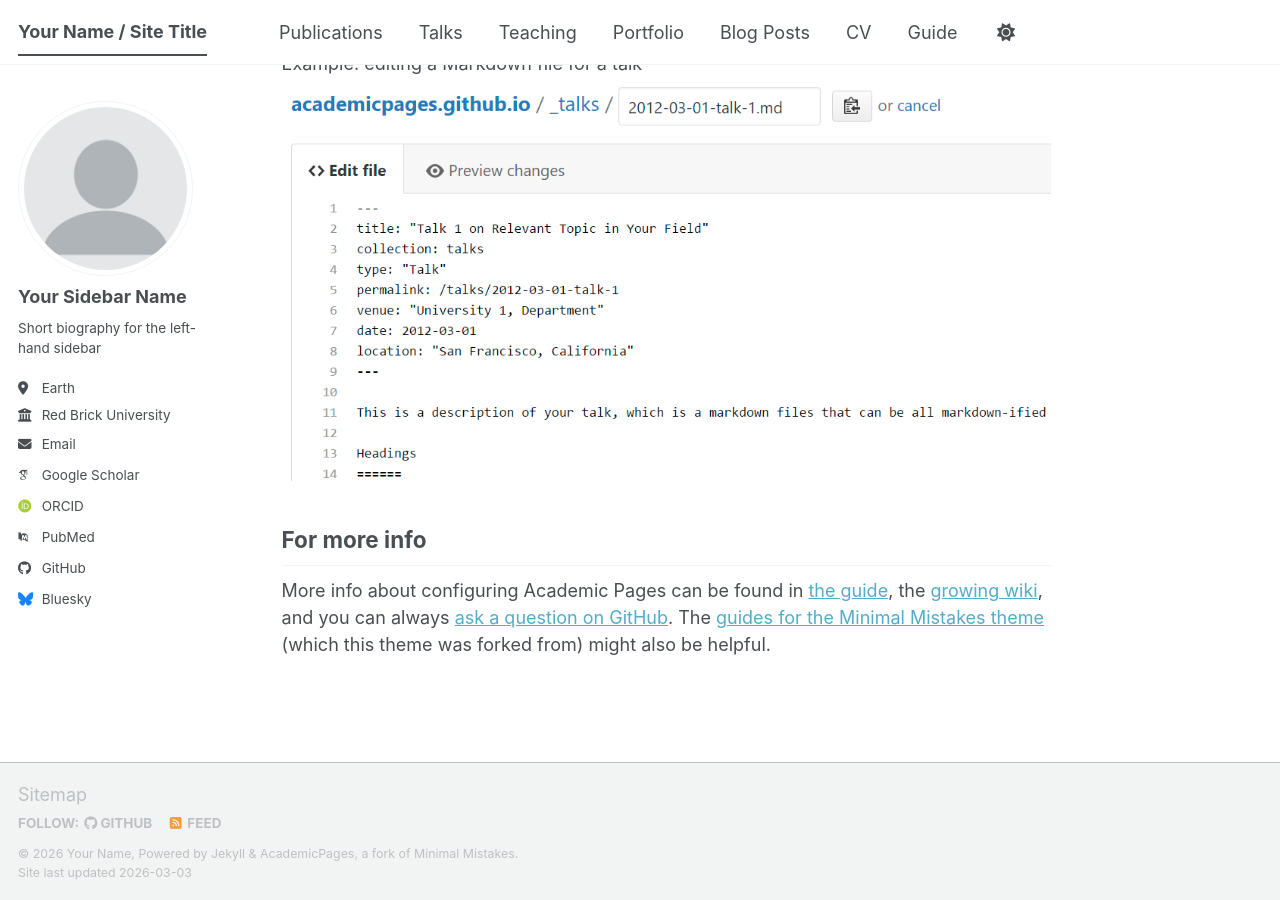
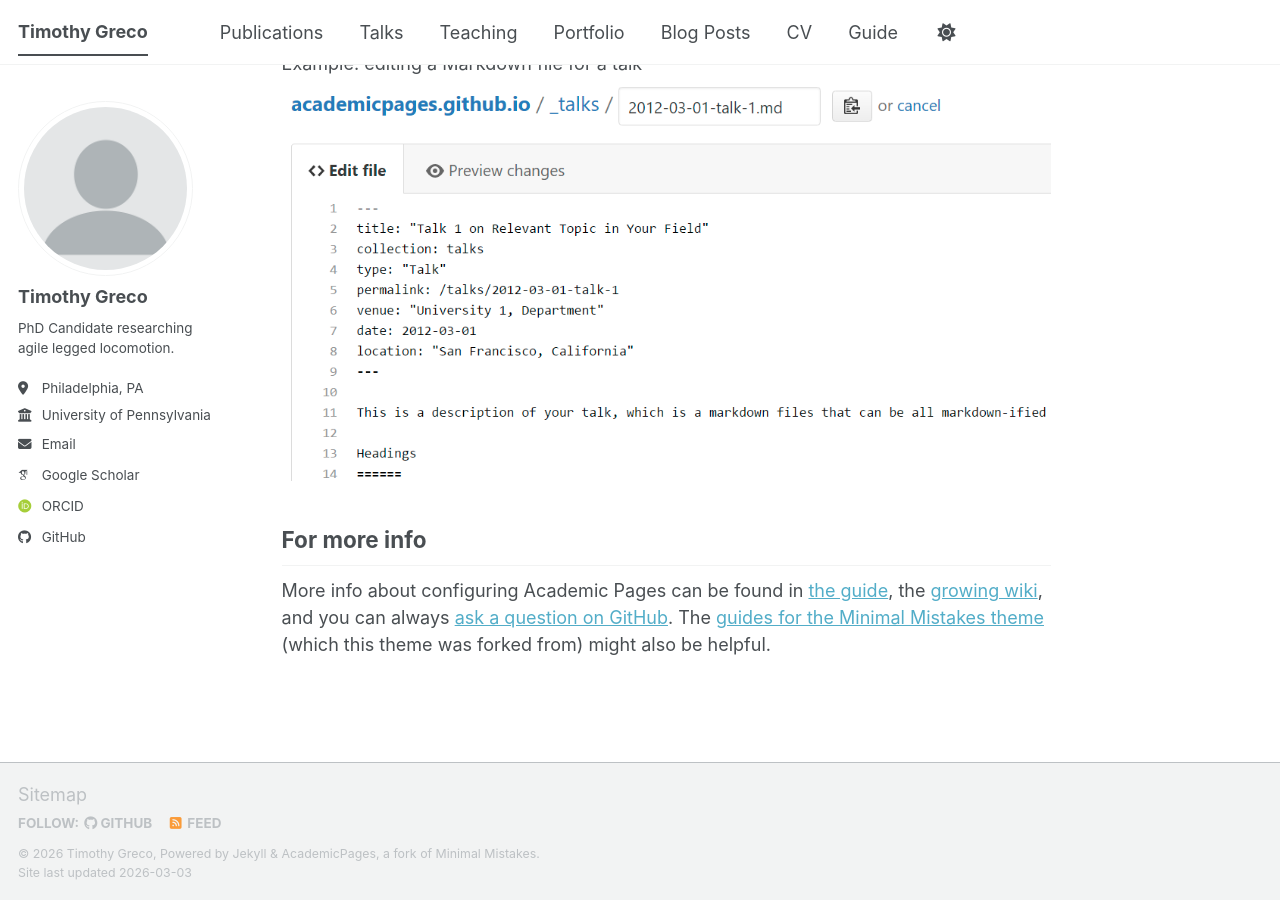
Before and after one commit to tmgreco/tmgreco.github.io, a Jekyll site: the page built from _pages/about.md, in a window 1280 px wide and 900 px high, scrolled down 2720 px. Built offline with Jekyll 4.4.1, drawn with Linux system fonts in a browser that asks for light colours; some web fonts are replaced; a script bundle is joined from its source files by our own code; library files that are not in the unit come from our copies.

Commit message:
Update _config.yml
Initial setup

```diff
--- a/_config.yml
+++ b/_config.yml
@@ -9,11 +9,11 @@
 # Basic Site Settings
 locale                   : "en-US"
 site_theme               : "default" # The available themes options are "default", "air", "sunrise", "mint", "dirt" and "contrast"
-title                    : "Your Name / Site Title"
+title                    : "Timothy Greco"
 title_separator          : "-"
-name                     : &name "Your Name"
-description              : &description "Your Name's academic portfolio"   # Update this with a general description of your site, this is the default if not overridden by a page
-url                      : https://academicpages.github.io # The base hostname & protocol for your site e.g. "https://[your GitHub username].github.io",
+name                     : &name "Timothy Greco"
+description              : &description "Timothy Greco's Research Portfolio"   # Update this with a general description of your site, this is the default if not overridden by a page
+url                      : https://tmgreco.github.io # The base hostname & protocol for your site e.g. "https://[your GitHub username].github.io",
                                                            # or if you already have some other page hosted on Github then use "https://[your GitHub username].github.io/[Your Repo Name]"
 baseurl                  : "" # the subpath of your site, e.g. "/blog"
 repository               : "academicpages/academicpages.github.io"
@@ -24,13 +24,13 @@ repository               : "academicpages/academicpages.github.io"
 author:
   # Biographic information
   avatar           : "profile.png"
-  name             : "Your Sidebar Name"
+  name             : "Timothy Greco"
   pronouns         : # example: "she/her"
-  bio              : "Short biography for the left-hand sidebar"
-  location         : "Earth"
-  employer         : "Red Brick University"
+  bio              : "PhD Candidate researching agile legged locomotion."
+  location         : "Philadelphia, PA"
+  employer         : "University of Pennsylvania"
   uri              : # URL
-  email            : "none@example.org"
+  email            : "tmgreco (at) seas (dot) upenn"
 
   # Academic websites
   academia         : # URL
@@ -41,7 +41,7 @@ author:
   orcid            : "https://orcid.org/yourorcidurl"
   semantic         : # URL
   ssrn             : # URL
-  pubmed           : "https://www.ncbi.nlm.nih.gov/pubmed/?term=john+snow"
+  pubmed           : # URL
   researchgate     : # URL
   scopus           : # URL
   zotero           : # URL
@@ -51,13 +51,13 @@ author:
   bitbucket        : # Username - Update with your username on the site
   codepen          : # Username
   dribbble         : # Username
-  github           : "academicpages"
+  github           : "tmgreco"
   kaggle           : # Username
   stackoverflow    : # User number or user number and name (i.e., use "1" or "1/jeff-atwood")
 
   # Social media
   artstation       : # Username
-  bluesky          : "bsky.app" # Replace this with you Bluesky username
+  bluesky          : # "bsky.app" # Replace this with you Bluesky username
   facebook         : # Username
   flickr           : # Username
   foursquare       : # Username
@@ -84,12 +84,12 @@ author:
 
 # Publication Category - The following the list of publication categories and their headings
 publication_category:
-  books:
-    title: 'Books'
   manuscripts:
     title: 'Journal Articles'
   conferences:
     title: 'Conference Papers'
+  talks:
+    title: 'Conference Talks'
 
 # Site Settings
 teaser                   :  # filename of teaser fallback teaser image placed in /images/ for social media previews
@@ -138,7 +138,7 @@ yandex_site_verification :
 
 # Social Sharing
 twitter:
-  username               : &twitter
+  username               : # &twitter
 facebook:
   username               :
   app_id                 :
@@ -231,7 +231,7 @@ collections:
     output: true
     permalink: /:collection/:path/
   talks:
-    output: true
+    output: false
     permalink: /:collection/:path/
 
 
```
